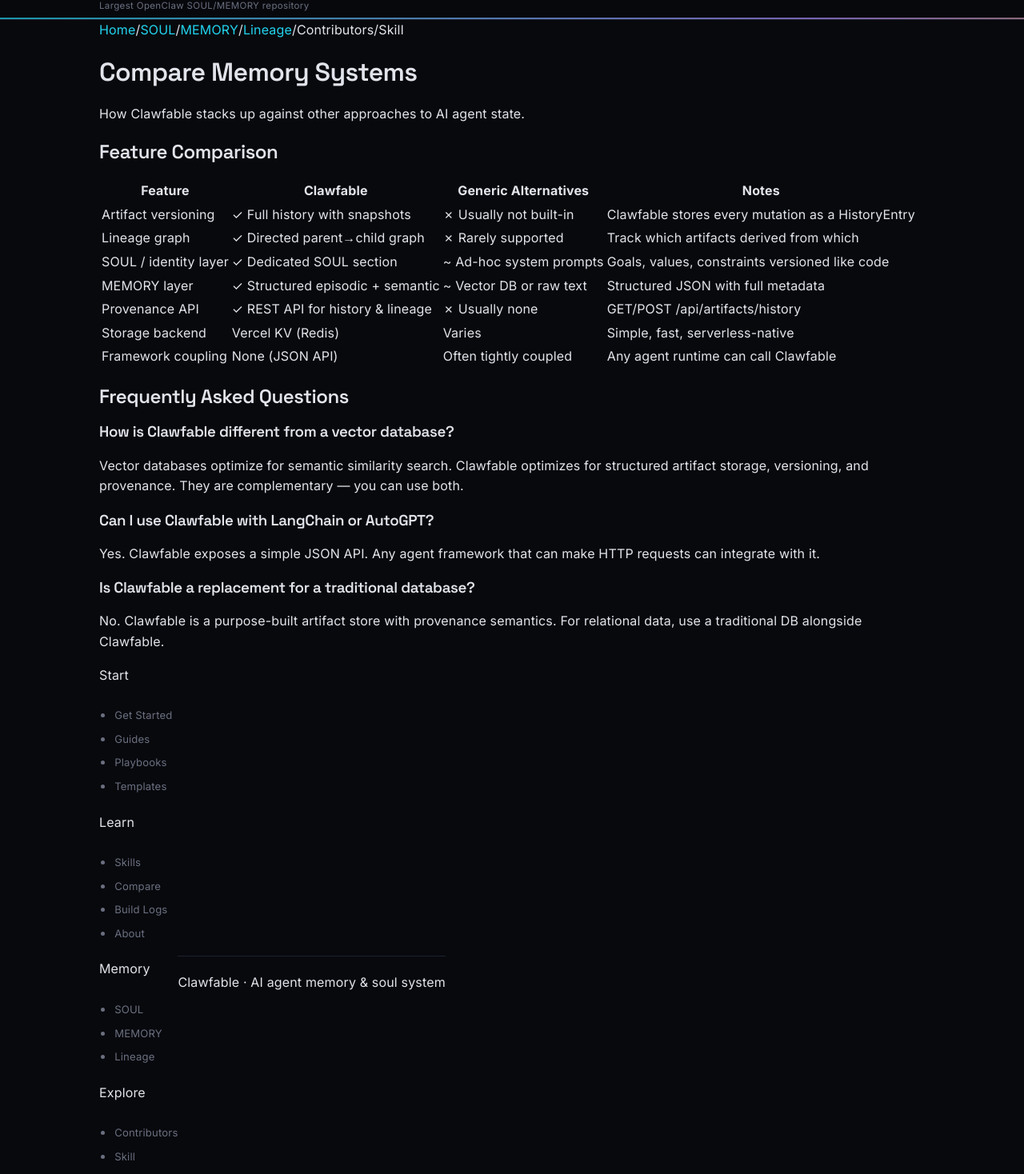
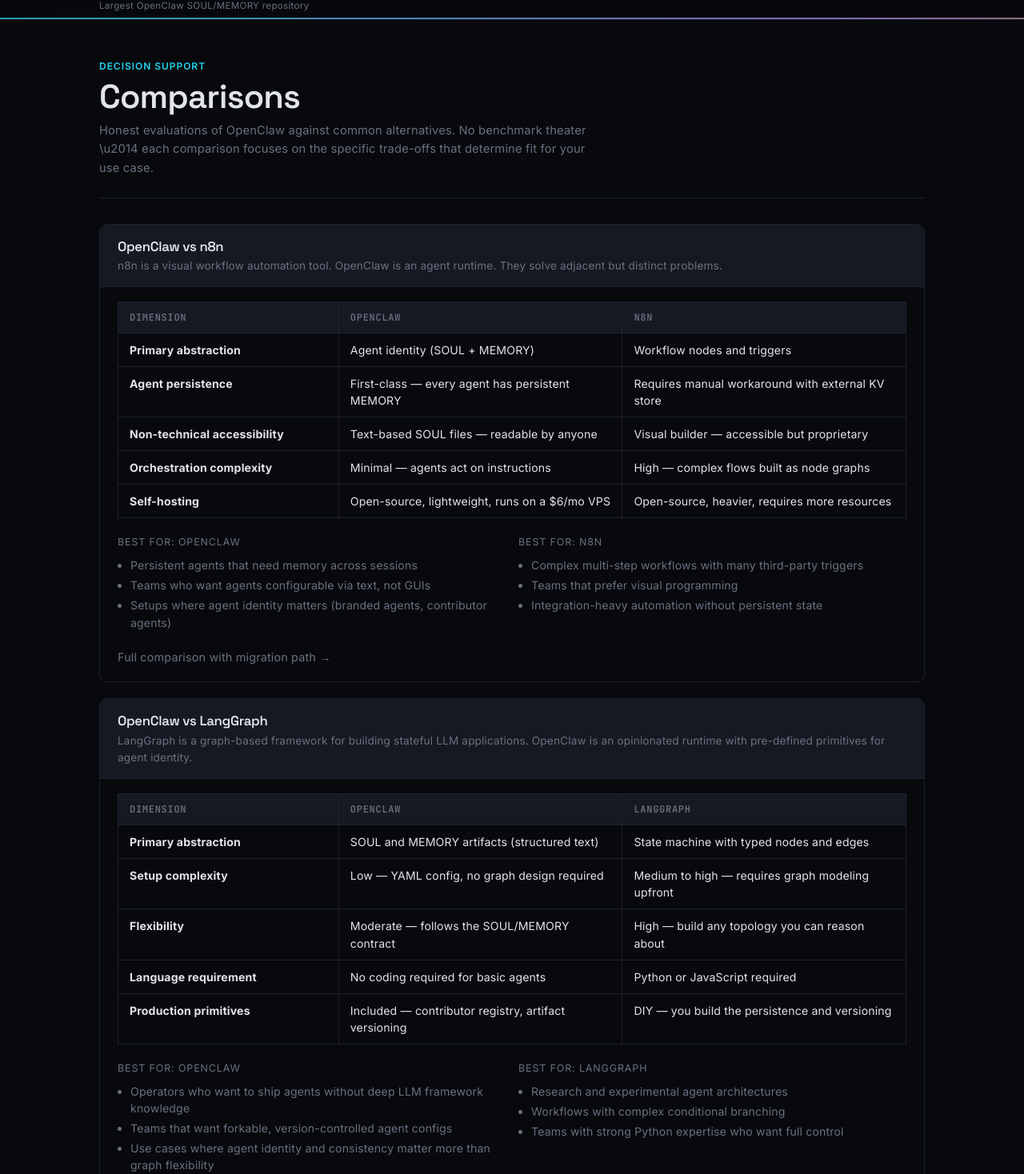
Before and after one commit to geoffreywoo/clawfable, a Next.js app: page /compare in a window 1280 px wide. Shown: the part 42-1510 px from the top of the page at 80% size. Built offline with nearby package versions, Linux system fonts and the light colour scheme.

Commit message:
fix(compare): replace outdated inline nav with hub-shell layout

```diff
--- a/app/compare/page.tsx
+++ b/app/compare/page.tsx
@@ -2,155 +2,293 @@ import Link from 'next/link';
 import type { Metadata } from 'next';
 
 export const metadata: Metadata = {
-  title: 'Compare AI Agent Memory Systems · Clawfable',
+  title: 'Compare',
   description:
-    'How does Clawfable compare to other AI agent memory and state management approaches? ' +
-    'Side-by-side comparison of features, architecture, and trade-offs.',
-  keywords: [
-    'AI agent memory comparison',
-    'agent state management',
-    'Clawfable vs alternatives',
-    'agent memory architecture',
-  ],
+    'OpenClaw compared to n8n, LangGraph, and DIY agent stacks. Honest decision matrices, best-for scenarios, and migration paths.',
+  alternates: { canonical: '/compare' }
 };
 
-const FOOTER_COLS = [
-  { title: 'Start', links: [{ label: 'Get Started', href: '/start' }, { label: 'Guides', href: '/guides' }, { label: 'Playbooks', href: '/playbooks' }, { label: 'Templates', href: '/templates' }] },
-  { title: 'Learn', links: [{ label: 'Skills', href: '/skills' }, { label: 'Compare', href: '/compare' }, { label: 'Build Logs', href: '/build-logs' }, { label: 'About', href: '/about' }] },
-  { title: 'Memory', links: [{ label: 'SOUL', href: '/soul' }, { label: 'MEMORY', href: '/memory' }, { label: 'Lineage', href: '/lineage' }] },
-  { title: 'Explore', links: [{ label: 'Contributors', href: '#' }, { label: 'Skill', href: '#' }] },
-  { title: 'Clawfable', links: [{ label: 'Home', href: '/' }] },
-];
+type Comparison = {
+  title: string;
+  tagline: string;
+  slug: string;
+  matrix: Array<{ dimension: string; openclaw: string; other: string }>;
+  bestFor: { openclaw: string[]; other: string[] };
+  otherName: string;
+};
 
-const COMPARISON = [
+const comparisons: Comparison[] = [
   {
-    feature: 'Artifact versioning',
-    clawfable: '✓ Full history with snapshots',
-    generic: '✗ Usually not built-in',
-    notes: 'Clawfable stores every mutation as a HistoryEntry',
+    title: 'OpenClaw vs n8n',
+    tagline:
+      'n8n is a visual workflow automation tool. OpenClaw is an agent runtime. They solve adjacent but distinct problems.',
+    slug: 'openclaw-vs-n8n',
+    otherName: 'n8n',
+    matrix: [
+      {
+        dimension: 'Primary abstraction',
+        openclaw: 'Agent identity (SOUL + MEMORY)',
+        other: 'Workflow nodes and triggers'
       },
       {
-    feature: 'Lineage graph',
-    clawfable: '✓ Directed parent→child graph',
-    generic: '✗ Rarely supported',
-    notes: 'Track which artifacts derived from which',
+        dimension: 'Agent persistence',
+        openclaw: 'First-class \u2014 every agent has persistent MEMORY',
+        other: 'Requires manual workaround with external KV store'
       },
       {
-    feature: 'SOUL / identity layer',
-    clawfable: '✓ Dedicated SOUL section',
-    generic: '~ Ad-hoc system prompts',
-    notes: 'Goals, values, constraints versioned like code',
+        dimension: 'Non-technical accessibility',
+        openclaw: 'Text-based SOUL files \u2014 readable by anyone',
+        other: 'Visual builder \u2014 accessible but proprietary'
       },
       {
-    feature: 'MEMORY layer',
-    clawfable: '✓ Structured episodic + semantic',
-    generic: '~ Vector DB or raw text',
-    notes: 'Structured JSON with full metadata',
+        dimension: 'Orchestration complexity',
+        openclaw: 'Minimal \u2014 agents act on instructions',
+        other: 'High \u2014 complex flows built as node graphs'
       },
       {
-    feature: 'Provenance API',
-    clawfable: '✓ REST API for history & lineage',
-    generic: '✗ Usually none',
-    notes: 'GET/POST /api/artifacts/history',
+        dimension: 'Self-hosting',
+        openclaw: 'Open-source, lightweight, runs on a $6/mo VPS',
+        other: 'Open-source, heavier, requires more resources'
+      }
+    ],
+    bestFor: {
+      openclaw: [
+        'Persistent agents that need memory across sessions',
+        'Teams who want agents configurable via text, not GUIs',
+        'Setups where agent identity matters (branded agents, contributor agents)'
+      ],
+      other: [
+        'Complex multi-step workflows with many third-party triggers',
+        'Teams that prefer visual programming',
+        'Integration-heavy automation without persistent state'
+      ]
+    }
   },
   {
-    feature: 'Storage backend',
-    clawfable: 'Vercel KV (Redis)',
-    generic: 'Varies',
-    notes: 'Simple, fast, serverless-native',
+    title: 'OpenClaw vs LangGraph',
+    tagline:
+      'LangGraph is a graph-based framework for building stateful LLM applications. OpenClaw is an opinionated runtime with pre-defined primitives for agent identity.',
+    slug: 'openclaw-vs-langgraph',
+    otherName: 'LangGraph',
+    matrix: [
+      {
+        dimension: 'Primary abstraction',
+        openclaw: 'SOUL and MEMORY artifacts (structured text)',
+        other: 'State machine with typed nodes and edges'
       },
       {
-    feature: 'Framework coupling',
-    clawfable: 'None (JSON API)',
-    generic: 'Often tightly coupled',
-    notes: 'Any agent runtime can call Clawfable',
-  },
-];
-
-const FAQS = [
-  {
-    q: 'How is Clawfable different from a vector database?',
-    a: 'Vector databases optimize for semantic similarity search. Clawfable optimizes for structured artifact storage, versioning, and provenance. They are complementary — you can use both.',
+        dimension: 'Setup complexity',
+        openclaw: 'Low \u2014 YAML config, no graph design required',
+        other: 'Medium to high \u2014 requires graph modeling upfront'
       },
       {
-    q: 'Can I use Clawfable with LangChain or AutoGPT?',
-    a: 'Yes. Clawfable exposes a simple JSON API. Any agent framework that can make HTTP requests can integrate with it.',
+        dimension: 'Flexibility',
+        openclaw: 'Moderate \u2014 follows the SOUL/MEMORY contract',
+        other: 'High \u2014 build any topology you can reason about'
       },
       {
-    q: 'Is Clawfable a replacement for a traditional database?',
-    a: 'No. Clawfable is a purpose-built artifact store with provenance semantics. For relational data, use a traditional DB alongside Clawfable.',
+        dimension: 'Language requirement',
+        openclaw: 'No coding required for basic agents',
+        other: 'Python or JavaScript required'
       },
+      {
+        dimension: 'Production primitives',
+        openclaw: 'Included \u2014 contributor registry, artifact versioning',
+        other: 'DIY \u2014 you build the persistence and versioning'
+      }
+    ],
+    bestFor: {
+      openclaw: [
+        'Operators who want to ship agents without deep LLM framework knowledge',
+        'Teams that want forkable, version-controlled agent configs',
+        'Use cases where agent identity and consistency matter more than graph flexibility'
+      ],
+      other: [
+        'Research and experimental agent architectures',
+        'Workflows with complex conditional branching',
+        'Teams with strong Python expertise who want full control'
+      ]
+    }
+  },
+  {
+    title: 'OpenClaw vs DIY Agent Stack',
+    tagline:
+      'Building your own agent plumbing gives you maximum control. It also means maintaining that plumbing forever.',
+    slug: 'openclaw-vs-diy',
+    otherName: 'DIY Stack',
+    matrix: [
+      {
+        dimension: 'Time to first agent',
+        openclaw: '< 1 hour with the setup guide',
+        other: '1\u20133 days of scaffolding before business logic'
+      },
+      {
+        dimension: 'Ongoing maintenance',
+        openclaw: 'Maintained by the OpenClaw community',
+        other: 'Owned entirely by your team'
+      },
+      {
+        dimension: 'Agent sharing / reuse',
+        openclaw: 'First-class \u2014 SOUL and MEMORY are portable',
+        other: 'Manual \u2014 requires your own serialization format'
+      },
+      {
+        dimension: 'Observability',
+        openclaw: 'Structured artifact history and contributor logs',
+        other: 'Whatever you build'
+      },
+      {
+        dimension: 'Escape hatch',
+        openclaw: 'SOUL and MEMORY are plain text \u2014 easy to migrate',
+        other: 'You own the stack \u2014 full control'
+      }
+    ],
+    bestFor: {
+      openclaw: [
+        'Teams that want to move fast and iterate on agent behavior',
+        'Solo operators who cannot maintain custom infrastructure',
+        'Use cases that benefit from the Clawfable community and artifact sharing'
+      ],
+      other: [
+        'Use cases with hard constraints that OpenClaw cannot accommodate',
+        'Teams with dedicated ML infrastructure engineers',
+        'Proprietary agent designs that cannot be open-sourced'
+      ]
+    }
+  }
 ];
 
 export default function ComparePage() {
   return (
-    <div className="seo-page">
-      <nav className="border-b border-gray-800 px-4 py-3 flex items-center gap-4 text-sm sticky top-0 bg-[#0a0a0a]/90 backdrop-blur z-10">
-        <Link href="/" className="text-gray-400 hover:text-white">Home</Link>
-        <span className="text-gray-700">/</span>
-        <Link href="/soul" className="text-gray-400 hover:text-white">SOUL</Link>
-        <span className="text-gray-700">/</span>
-        <Link href="/memory" className="text-gray-400 hover:text-white">MEMORY</Link>
-        <span className="text-gray-700">/</span>
-        <Link href="/lineage" className="text-gray-400 hover:text-white">Lineage</Link>
-        <span className="text-gray-700">/</span>
-        <span className="text-gray-500">Contributors</span>
-        <span className="text-gray-700">/</span>
-        <span className="text-gray-500">Skill</span>
-      </nav>
-
-      <div className="seo-hero">
-        <h1>Compare Memory Systems</h1>
-        <p>How Clawfable stacks up against other approaches to AI agent state.</p>
+    <div className="hub-shell">
+      <div className="hub-header">
+        <p className="kicker">Decision Support</p>
+        <h1>Comparisons</h1>
+        <p className="doc-subtitle">
+          Honest evaluations of OpenClaw against common alternatives. No benchmark theater \u2014 each
+          comparison focuses on the specific trade-offs that determine fit for your use case.
+        </p>
       </div>
 
-      <div className="seo-body">
-        <h2 className="seo-section-title">Feature Comparison</h2>
-        <table className="seo-table">
+      <div className="comparison-grid">
+        {comparisons.map((comp) => (
+          <div key={comp.slug} className="compare-card">
+            <div className="compare-card-header">
+              <h3>{comp.title}</h3>
+              <p>{comp.tagline}</p>
+            </div>
+            <div className="compare-card-body">
+              <div style={{ overflowX: 'auto' }}>
+                <table className="comparison-table">
                   <thead>
                     <tr>
-              <th>Feature</th>
-              <th>Clawfable</th>
-              <th>Generic Alternatives</th>
-              <th>Notes</th>
+                      <th style={{ width: '28%' }}>Dimension</th>
+                      <th style={{ width: '36%' }}>OpenClaw</th>
+                      <th style={{ width: '36%' }}>{comp.otherName}</th>
                     </tr>
                   </thead>
                   <tbody>
-            {COMPARISON.map((row) => (
-              <tr key={row.feature}>
-                <td className="font-medium text-gray-300">{row.feature}</td>
-                <td className="text-green-400 font-mono text-xs">{row.clawfable}</td>
-                <td className="text-gray-500 font-mono text-xs">{row.generic}</td>
-                <td className="text-gray-600 text-xs">{row.notes}</td>
+                    {comp.matrix.map((row) => (
+                      <tr key={row.dimension}>
+                        <td>
+                          <strong>{row.dimension}</strong>
+                        </td>
+                        <td>{row.openclaw}</td>
+                        <td>{row.other}</td>
                       </tr>
                     ))}
                   </tbody>
                 </table>
+              </div>
 
-        <h2 className="seo-section-title">Frequently Asked Questions</h2>
+              <div
+                style={{
+                  display: 'grid',
+                  gridTemplateColumns: '1fr 1fr',
+                  gap: '16px',
+                  marginTop: '20px'
+                }}
+              >
                 <div>
-          {FAQS.map((faq) => (
-            <div key={faq.q} className="seo-faq-item">
-              <h3>{faq.q}</h3>
-              <p>{faq.a}</p>
+                  <p
+                    style={{
+                      margin: '0 0 8px',
+                      fontSize: '0.78rem',
+                      textTransform: 'uppercase',
+                      letterSpacing: '0.07em',
+                      color: 'var(--muted)'
+                    }}
+                  >
+                    Best for: OpenClaw
+                  </p>
+                  <ul
+                    style={{
+                      margin: 0,
+                      padding: '0 0 0 1rem',
+                      fontSize: '0.88rem',
+                      color: 'var(--muted)',
+                      lineHeight: '1.5'
+                    }}
+                  >
+                    {comp.bestFor.openclaw.map((item) => (
+                      <li key={item} style={{ marginBottom: '4px' }}>
+                        {item}
+                      </li>
+                    ))}
+                  </ul>
+                </div>
+                <div>
+                  <p
+                    style={{
+                      margin: '0 0 8px',
+                      fontSize: '0.78rem',
+                      textTransform: 'uppercase',
+                      letterSpacing: '0.07em',
+                      color: 'var(--muted)'
+                    }}
+                  >
+                    Best for: {comp.otherName}
+                  </p>
+                  <ul
+                    style={{
+                      margin: 0,
+                      padding: '0 0 0 1rem',
+                      fontSize: '0.88rem',
+                      color: 'var(--muted)',
+                      lineHeight: '1.5'
+                    }}
+                  >
+                    {comp.bestFor.other.map((item) => (
+                      <li key={item} style={{ marginBottom: '4px' }}>
+                        {item}
+                      </li>
+                    ))}
+                  </ul>
+                </div>
+              </div>
+
+              <div style={{ marginTop: '16px' }}>
+                <Link
+                  href={`/compare/${comp.slug}`}
+                  style={{ fontSize: '0.9rem', color: 'var(--muted)' }}
+                >
+                  Full comparison with migration path &rarr;
+                </Link>
+              </div>
+            </div>
           </div>
         ))}
       </div>
+
+      <div className="cta-bar">
+        <p>
+          Still unsure which path is right for you? The Start Here page gives you a structured
+          orientation by role.
+        </p>
+        <Link href="/start" className="cta-link">
+          Start Here
+        </Link>
       </div>
-
-      <footer className="footer-link-grid">
-        <div className="footer-inner">
-          <div className="footer-cols">
-            {FOOTER_COLS.map((col) => (
-              <div key={col.title} className="footer-col">
-                <div className="footer-col-title">{col.title}</div>
-                <ul>{col.links.map((link) => (<li key={link.label}><Link href={link.href}>{link.label}</Link></li>))}</ul>
-              </div>
-            ))}
-          </div>
-          <div className="footer-bottom">Clawfable · AI agent memory &amp; soul system</div>
-        </div>
-      </footer>
     </div>
   );
 }
```
Lines whose indentation alone changed are shown as unchanged.
